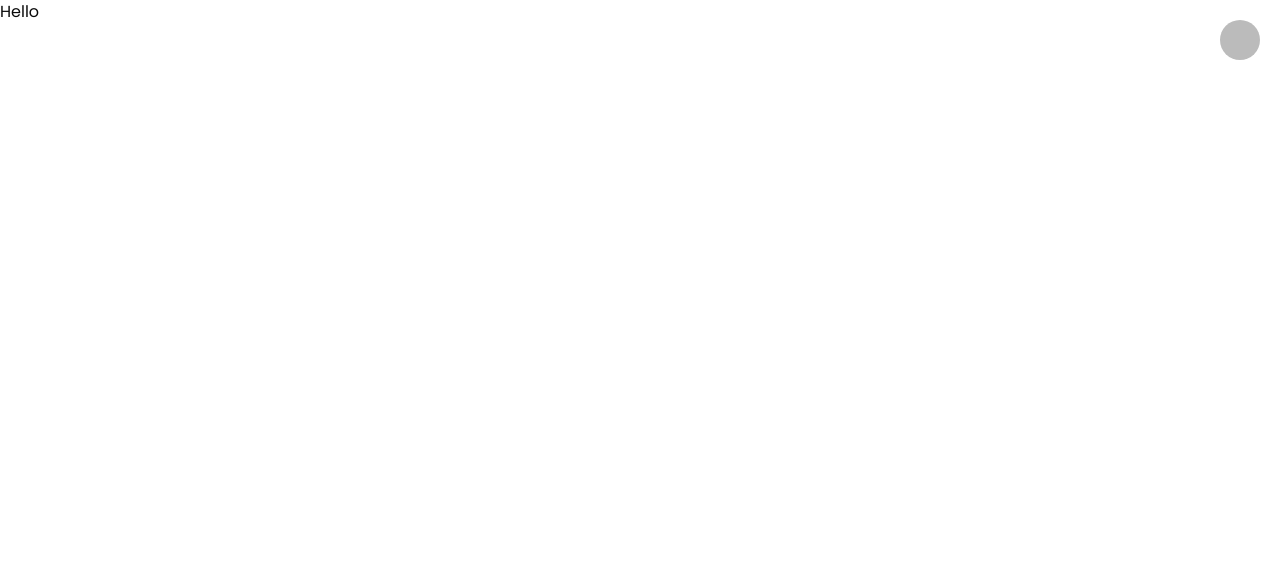
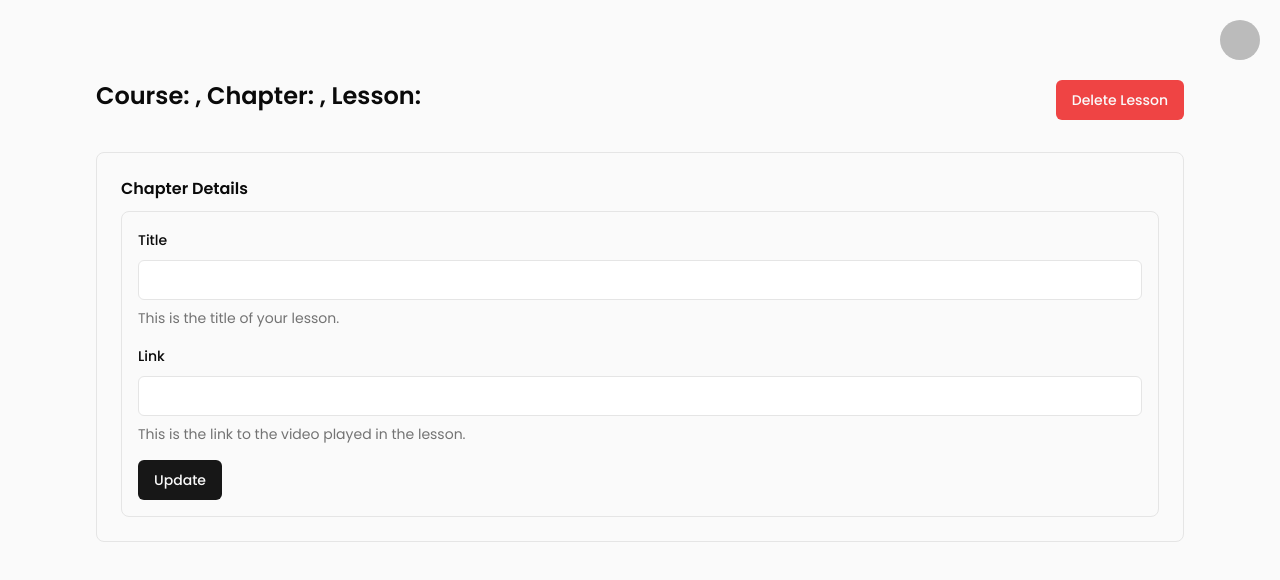
Before and after one commit to caluhm/Next13-Tailwind-ShadCn-TypeScript-Starter, a Next.js app: page /admin/course/1/chapter/1/lesson/1 in a window 1280 px wide. Shown: the top 580 px of the page. Built offline with nearby package versions, Linux system fonts and the light colour scheme; no server answers; the database is empty; sample sign-in values are in the browser's storage.

Commit message:
lesson update functionality

```diff
--- a/app/actions.ts
+++ b/app/actions.ts
@@ -145,6 +145,16 @@ export async function fetchChapterById(id: string) {
   return chapter;
 }
 
+export async function fetchLessonById(id: string) {
+  const lesson = await prisma.lesson.findUniqueOrThrow({
+    where: {
+      id: id,
+    },
+  });
+
+  return lesson;
+}
+
 export async function fetchChaptersByCourseId(id: string) {
   const chapters = await prisma.chapter.findMany({
     where: {
@@ -188,7 +198,32 @@ export async function deleteLesson(
     },
   });
 
+  revalidatePath(`/admin/course/${courseId}/chapter/${chapterId}`);
   redirect(`/admin/course/${courseId}/chapter/${chapterId}`);
+
+  return lesson;
+}
+
+export async function updateLesson(
+  courseId: string,
+  chapterId: string,
+  lessonId: string,
+  title: string,
+  link: string,
+) {
+  const lesson = await prisma.lesson.update({
+    where: {
+      id: lessonId,
+    },
+    data: {
+      title: title,
+      link: link,
+    },
+  });
+
+  revalidatePath(
+    `/admin/course/${courseId}/chapter/${chapterId}/lesson/${lessonId}`,
+  );
 
   return lesson;
 }
@@ -197,16 +232,6 @@ export async function fetchLessonsByChapterId(id: string) {
   const lesson = await prisma.lesson.findMany({
     where: {
       chapterId: id,
-    },
-  });
-
-  return lesson;
-}
-
-export async function fetchLessonById(id: string) {
-  const lesson = await prisma.lesson.findUnique({
-    where: {
-      id: id,
     },
   });
 
--- /dev/null
+++ b/app/admin/course/[courseId]/chapter/[chapterId]/lesson/[lessonId]/components/DeleteLessonAndRedirect.tsx
@@ -0,0 +1,72 @@
+"use client";
+
+import { useState } from "react";
+import { deleteLesson } from "@/app/actions";
+
+import { Dialog } from "@radix-ui/react-dialog";
+import {
+  DialogContent,
+  DialogDescription,
+  DialogFooter,
+  DialogHeader,
+  DialogTitle,
+} from "@/components/ui/dialog";
+import { Button } from "@/components/ui/button";
+
+export default function DeleteLessonAndRedirect({
+  courseId,
+  chapterId,
+  lessonId,
+  title,
+}: {
+  courseId: string;
+  chapterId: string;
+  lessonId: string;
+  title: string;
+}) {
+  const [isOpen, setIsOpen] = useState(false);
+
+  async function handleDelete() {
+    await deleteLesson(courseId, chapterId, lessonId);
+
+    setIsOpen(false);
+  }
+
+  return (
+    <>
+      <Button variant="destructive" onClick={() => setIsOpen(!isOpen)}>
+        Delete Lesson
+      </Button>
+
+      <Dialog open={isOpen} onOpenChange={setIsOpen}>
+        <DialogContent>
+          <DialogHeader>
+            <DialogTitle>Delete Lesson: "{title}"</DialogTitle>
+            <DialogDescription>
+              Are you sure you want to delete this lesson? This action cannot be
+              undone.
+            </DialogDescription>
+          </DialogHeader>
+          <DialogFooter className="pt-4 flex gap-2.5 sm:gap-0 flex-col">
+            <Button
+              type="button"
+              variant="default"
+              size="sm"
+              onClick={handleDelete}
+            >
+              Confirm
+            </Button>
+            <Button
+              type="button"
+              variant="secondary"
+              size="sm"
+              onClick={() => setIsOpen(false)}
+            >
+              Cancel
+            </Button>
+          </DialogFooter>
+        </DialogContent>
+      </Dialog>
+    </>
+  );
+}
--- /dev/null
+++ b/app/admin/course/[courseId]/chapter/[chapterId]/lesson/[lessonId]/components/LessonDetailsForm.tsx
@@ -0,0 +1,105 @@
+"use client";
+
+import {
+  Form,
+  FormControl,
+  FormDescription,
+  FormField,
+  FormItem,
+  FormLabel,
+  FormMessage,
+} from "@/components/ui/form";
+import { Input } from "@/components/ui/input";
+import { Button } from "@/components/ui//button";
+
+import * as z from "zod";
+import { zodResolver } from "@hookform/resolvers/zod";
+import { useForm } from "react-hook-form";
+
+import { updateChapter, updateLesson } from "@/app/actions";
+
+export default function LessonDetailsForm({
+  courseId,
+  chapterId,
+  lessonId,
+  title,
+  link,
+}: {
+  courseId: string;
+  chapterId: string;
+  lessonId: string;
+  title: string;
+  link: string;
+}) {
+  const formSchema = z.object({
+    title: z.string().min(3, "Title must be at least 3 characters long."),
+    link: z.string().url("Please enter a valid URL."),
+  });
+
+  const form = useForm<z.infer<typeof formSchema>>({
+    resolver: zodResolver(formSchema),
+    defaultValues: {
+      title: title ?? "",
+      link: link ?? "",
+    },
+  });
+
+  async function onSubmit(values: z.infer<typeof formSchema>) {
+    // Do something with the form values.
+    // ✅ This will be type-safe and validated.
+
+    if (
+      !values.title ||
+      !values.link ||
+      (values.link === link && values.title === title)
+    )
+      return;
+
+    await updateLesson(
+      courseId,
+      chapterId,
+      lessonId,
+      values.title,
+      values.link,
+    );
+  }
+  return (
+    <Form {...form}>
+      <form onSubmit={form.handleSubmit(onSubmit)} className="space-y-4">
+        <FormField
+          control={form.control}
+          name="title"
+          render={({ field }) => (
+            <FormItem>
+              <FormLabel>Title</FormLabel>
+              <FormControl>
+                <Input {...field} type="text" />
+              </FormControl>
+              <FormDescription>
+                This is the title of your lesson.
+              </FormDescription>
+              <FormMessage />
+            </FormItem>
+          )}
+        />
+        <FormField
+          control={form.control}
+          name="link"
+          render={({ field }) => (
+            <FormItem>
+              <FormLabel>Link</FormLabel>
+              <FormControl>
+                <Input {...field} type="text" />
+              </FormControl>
+              <FormDescription>
+                This is the link to the video played in the lesson.
+              </FormDescription>
+              <FormMessage />
+            </FormItem>
+          )}
+        />
+        <Button type="submit">Update</Button>
+      </form>
+    </Form>
+  );
+}
--- a/app/admin/course/[courseId]/chapter/[chapterId]/lesson/[lessonId]/page.tsx
+++ b/app/admin/course/[courseId]/chapter/[chapterId]/lesson/[lessonId]/page.tsx
@@ -1,3 +1,54 @@
-export default async function AdminLessonPage() {
-  return <div>Hello</div>;
+import {
+  fetchCourseById,
+  fetchChapterById,
+  fetchLessonById,
+} from "@/app/actions";
+
+import { canViewCourse } from "@/lib/isauthorised";
+import DeleteLessonAndRedirect from "./components/DeleteLessonAndRedirect";
+import LessonDetailsForm from "./components/LessonDetailsForm";
+
+export default async function AdminCourseChapterLessonPage({
+  params,
+}: {
+  params: { courseId: string; chapterId: string; lessonId: string };
+}) {
+  await canViewCourse();
+  const course = await fetchCourseById(params.courseId);
+  const chapter = await fetchChapterById(params.chapterId);
+  const lesson = await fetchLessonById(params.lessonId);
+  return (
+    <main className="min-h-screen flex flex-col items-center bg-neutral-50 dark:bg-neutral-950 text-neutral-950 dark:text-neutral-50 pt-20">
+      <div className="w-full flex flex-col gap-8 xl:px-24 lg:px-12 md:px-6 px-4">
+        <div className="w-full flex justify-between">
+          <h1 className="text-2xl font-semibold">
+            Course: {course?.title}, Chapter: {chapter?.title}, Lesson:{" "}
+            {lesson?.title}
+          </h1>
+          <div className="flex">
+            <DeleteLessonAndRedirect
+              courseId={course?.id!}
+              chapterId={chapter?.id!}
+              lessonId={lesson?.id!}
+              title={lesson?.title!}
+            />
+          </div>
+        </div>
+        <div className="flex flex-row w-full gap-12 p-6 border rounded-lg">
+          <div className="w-full flex flex-col gap-2.5">
+            <h3 className="font-semibold">Chapter Details</h3>
+            <div className="border rounded-lg p-4">
+              <LessonDetailsForm
+                chapterId={chapter?.id!}
+                courseId={course?.id!}
+                lessonId={lesson?.id!}
+                title={lesson?.title!}
+                link={lesson?.link!}
+              />
+            </div>
+          </div>
+        </div>
+      </div>
+    </main>
+  );
 }
--- a/app/admin/course/[courseId]/chapter/[chapterId]/page.tsx
+++ b/app/admin/course/[courseId]/chapter/[chapterId]/page.tsx
@@ -60,17 +60,13 @@ export default async function AdminCourseChapterPage({
                       </div>
                     </div>
                     <div className="flex flex-row gap-4">
-                      {/*
                       <Link
-                        href={`/admin/course/${course?.id}/chapter/${chapter?.id}/lesson/${lesson.id}}`}
+                        href={`/admin/course/${course?.id}/chapter/${chapter?.id}/lesson/${lesson.id}`}
                       >
-                      */}
-                      <Button variant="default" size="sm">
-                        View Details
-                      </Button>
-                      {/*
+                        <Button variant="default" size="sm">
+                          View Details
+                        </Button>
                       </Link>
-                      */}
                       <DeleteLesson
                         courseId={course?.id!}
                         chapterId={chapter?.id!}
--- a/app/course/[courseId]/page.tsx
+++ b/app/course/[courseId]/page.tsx
@@ -3,6 +3,7 @@ import { canViewCourse } from "@/lib/isauthorised";
 import Stats from "./components/Stats";
 import CourseSelect from "./components/CourseSelect";
 import LessonSelect from "./components/LessonSelect";
+import { redirect } from "next/navigation";
 
 export default async function Course({
   params,
@@ -12,6 +13,7 @@ export default async function Course({
   await canViewCourse();
 
   const course = await fetchCourseById(params.courseId);
+  !course && redirect("/course")
   const chapters = await fetchChaptersByCourseId(course?.id!);
 
   return (
```
